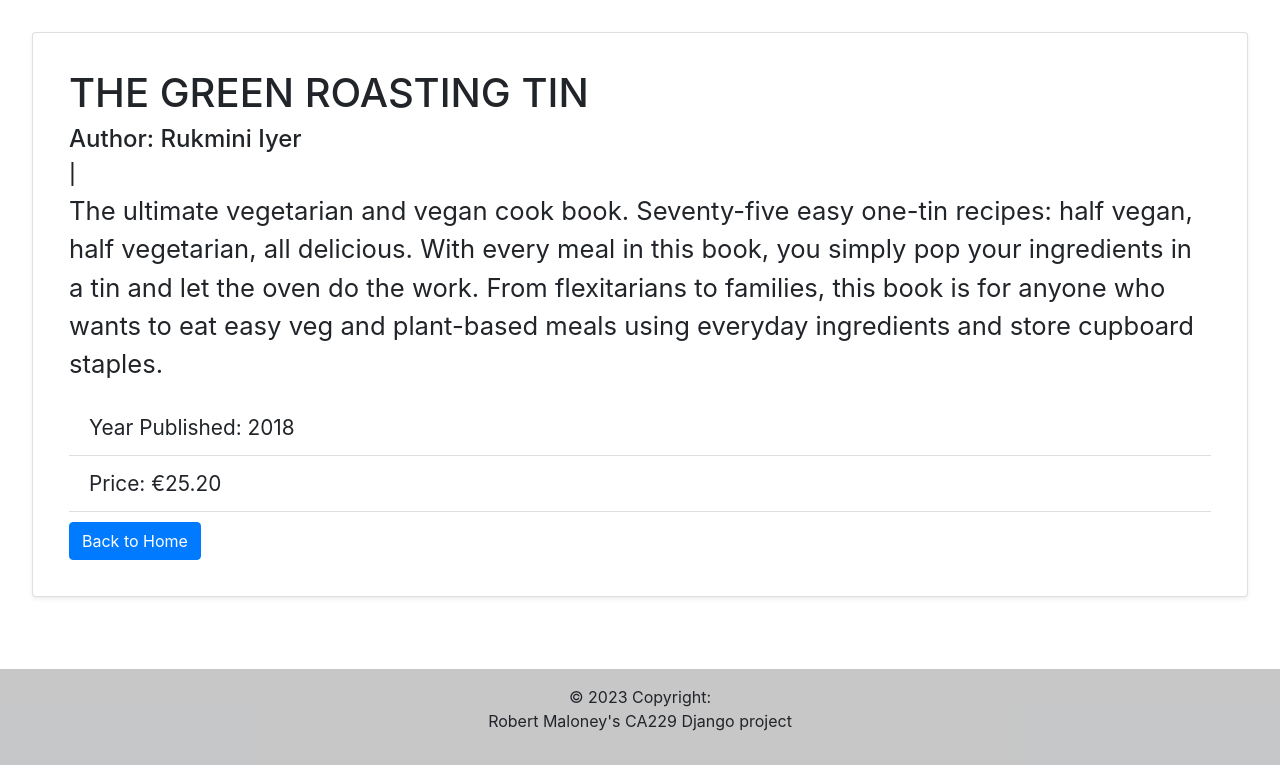
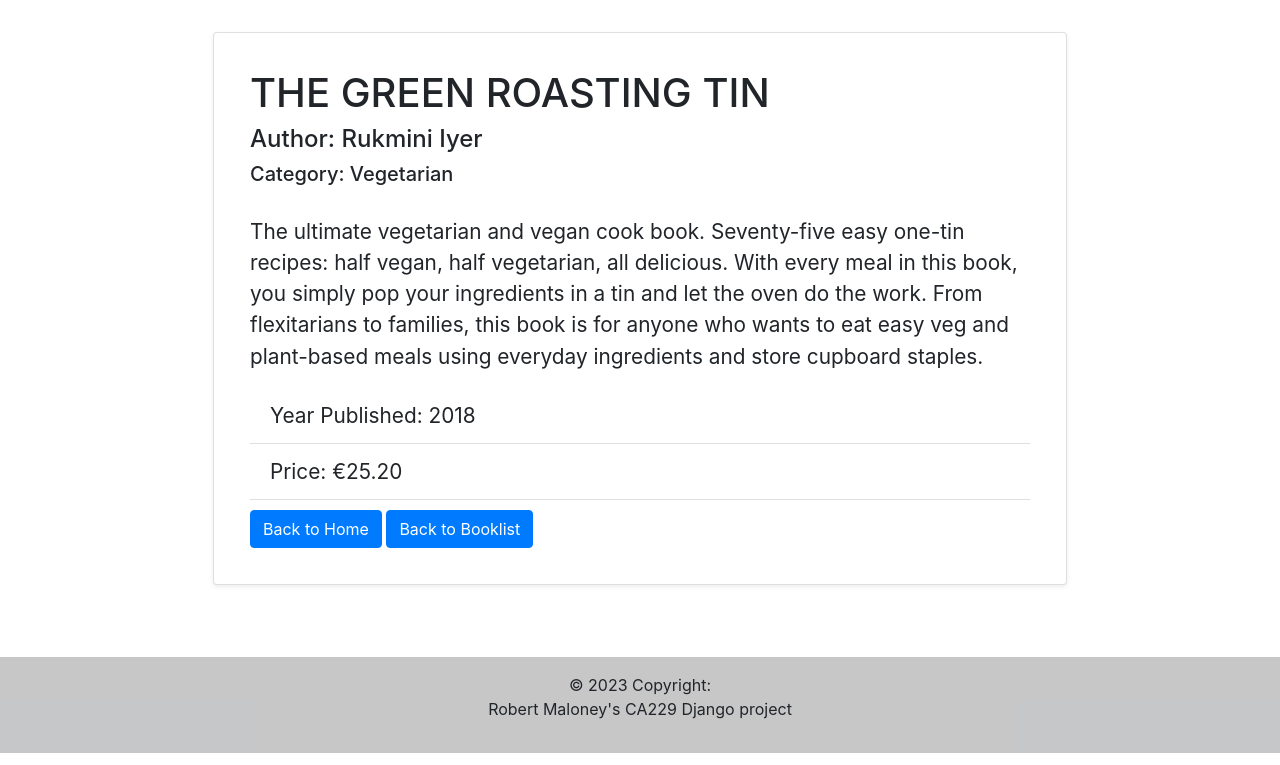
Before and after one commit to Robert-Maloney/2023-CA229-Bookstore-Project, a Django app: page /books/6 in a window 1280 px wide. Shown: the part 62-827 px from the top of the page. Run offline with Django 4.2, Linux system fonts and the light colour scheme; data comes from the database, SQL or seed files in the repository; both versions use the stored data as it was after the commit; some libraries are stand-ins or nearby versions.

Commit message:
Updated website

```diff
--- a/project02_root/bookstoreapp/models.py
+++ b/project02_root/bookstoreapp/models.py
@@ -10,3 +10,23 @@
     release_year = models.DecimalField(max_digits=4, decimal_places=0)
     price = models.DecimalField(max_digits=5, decimal_places=2) # number from 0.0-999.99
     synopsis = models.TextField()
+    ADVANCED = "Advanced"
+    BEGINNER = "Beginner"
+    WEIGHTLOSS = "Weight-loss"
+    VEGETARIAN = "Vegetarian"
+    REGIONAL = "Regional"
+    DRINKS = "Drinks"
+    BAKING = "Baking"
+    CATEGORY_CHOICES = [
+        (ADVANCED, "Advanced"),
+        (BEGINNER, "Beginner"),
+        (WEIGHTLOSS, "Weight-loss"),
+        (VEGETARIAN, "Vegetarian"),
+        (REGIONAL, "Regional"),
+        (DRINKS, "Drinks"),
+        (BAKING, "Baking"),
+        ]
+    category = models.CharField(max_length=15, choices=CATEGORY_CHOICES, default=BEGINNER,)
+
+    def __str__(self):
+        return self.title
--- a/project02_root/bookstoreapp/templates/base.html
+++ b/project02_root/bookstoreapp/templates/base.html
@@ -7,7 +7,7 @@
         <nav class="navbar navbar-expand-lg navbar-dark bg-dark" style="margin-bottom: 20px;">
           <div class="container">
             <a class="navbar-brand">
-              <img src="../static/shamrock.png"..." height="36">
+              <img src="../static/shamrock.png" height="36">
             </a>
             <span class="navbar-brand mb-0 h1"></span>
             <button class="navbar-toggler" type="button" data-toggle="collapse" data-target="#navbarSupportedContent" aria-controls="navbarSupportedContent" aria-expanded="false" aria-label="Toggle navigation">
--- a/project02_root/bookstoreapp/templates/single_book.html
+++ b/project02_root/bookstoreapp/templates/single_book.html
@@ -1,21 +1,31 @@
 {% extends 'base.html' %}
 {% block title %} {{ book.title}} {% endblock %}
 {% block content %}
-    <div class="card shadow-sm p-3 mb-5 bg-white rounded" style="margin: 2rem;">
+
+<body>
+    <div class="container">
+
+
+
+    <div class="card shadow-sm p-3 mb-5 bg-white rounded" style="margin-top: 2rem;margin-left: 8rem; margin-right: 8rem; ">
         <div class="card-body">
             <h1 style="text-align: left;" style="margin-top: 20px;">{{ book.title }}</h1>
             <h4 style="text-align: left;" style="margin-top: 20px;">Author: {{ book.author_fname }}  {{ book.author_lname }} </h4>
-                    <h5 class="card-title">{{ book.author }} | {{ book.category }}</h5>
+                    <h5 class="card-title">Category: {{ book.category }}</h5>
                     <h6 class="card-subtitle mb-2 text-muted">{{ book.year }}</h6>
-                    <p class="card-text" style="font-size: 1.6rem;">{{ book.synopsis }}</p>
-                    <a href="#" class="card-link"></a>
+                    <br>
+                    <p class="card-text" style="font-size: 1.3rem;">{{ book.synopsis }}</p>
+
                     <ul class="list-group list-group-flush">
                         <li class="list-group-item" style="font-size: 1.3rem;">Year Published: {{ book.release_year }}</li>
                         <li class="list-group-item" style="font-size: 1.3rem;">Price: €{{ book.price }}</li>
                     </ul>
-                    <a href="{% url 'index' %}" class="btn btn-primary" style="margin-top: 10px;" >Back to Home</a>
+                    <a href="{% url 'index' %}" class="btn btn-primary" style="margin-top: 10px; text-align: center;" >Back to Home</a>
+                    <a href="{% url 'allbooks' %}" class="btn btn-primary" style="margin-top: 10px; text-align: center;" >Back to Booklist</a>
                 </div>
             </div>
+
         </div>
-    </div>
+    </body>
+
 {% endblock %}
--- a/project02_root/bookstoreapp/urls.py
+++ b/project02_root/bookstoreapp/urls.py
@@ -7,7 +7,7 @@
     path('', views.index, name='index'),
     path('books', views.view_all_books, name='allbooks'),
     path('books/<int:id>', views.single_book, name='singlebook'),
-
+    path('books/<str:book_category>', views.books_by_category, name='booksbycategory'),
 ]
 
 urlpatterns += staticfiles_urlpatterns()
--- a/project02_root/bookstoreapp/views.py
+++ b/project02_root/bookstoreapp/views.py
@@ -12,6 +12,13 @@
     book = get_object_or_404(Book, id=id)
     return render(request, 'single_book.html', {'book': book})
 
+def books_by_category(request, book_category):
+    allbooks = Book.objects.filter(category=book_category)
+    return render(request, 'all_books.html', {'allbooks': allbooks})
+
+def category(request):
+    category_set = set([x.category for x in Book.objects.all()])
+    return render(request, 'all_books.html', {'categories': category_set})
 
 def index(request):
     return render(request, 'index.html')
```
Also changed, not shown: project02_root/bookstoreapp/static/index.css (+9 -2 lines), project02_root/bookstoreapp/templates/all_books.html (+13 -2 lines), project02_root/bookstoreapp/templates/category.html (added, +12 -0 lines), project02_root/bookstoreapp/templates/index.html (+20 -11 lines), project02_root/bookstoreapp/migrations/0003_book_category.py (added), project02_root/bookstoreapp/static/polls.jpg (added), project02_root/db.sqlite3.
